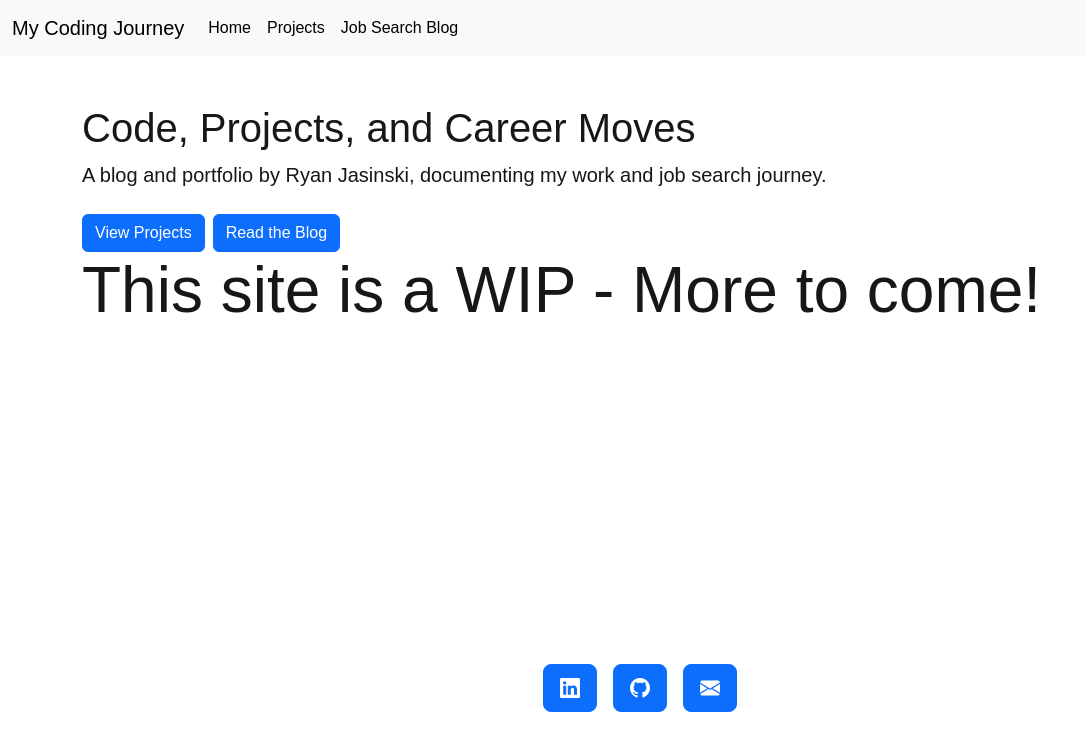
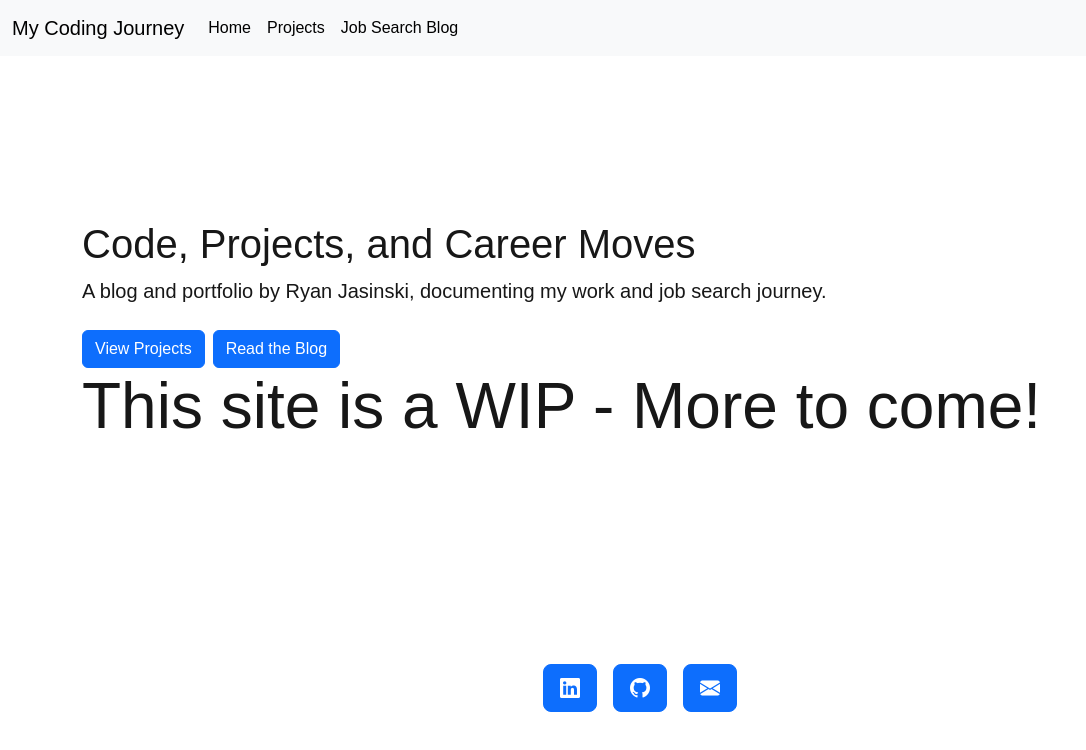
Before and after one commit to codeMonkeyHopeful/portfolio-and-blog, a Next.js app: page / in a window 1280 px wide. Shown: the top 750 px of the page, without its empty margins (0-1086 px from the left). Built offline with nearby package versions, Linux system fonts and the light colour scheme.

Commit message:
center main

```diff
--- a/src/app/globals.css
+++ b/src/app/globals.css
@@ -34,8 +34,10 @@ body {
 }
 
 .main-content {
+  flex: 1;
   display: flex;
-  flex: 1;
+  align-items: center;
+  justify-content: center;
 }
 
 * {
--- a/src/app/layout.tsx
+++ b/src/app/layout.tsx
@@ -1,7 +1,6 @@
 import type { Metadata } from "next";
 import "./globals.css";
-import "bootstrap-icons/font/bootstrap-icons.css";
-// Enable bootstrap JS
+// Enable bootstrap JS and Icons
 // eslint-disable-next-line @typescript-eslint/no-unused-vars
 import { BootstrapClientInit } from "@/components/index";
 import { Navbar, Footer } from "@/app/index";
```
